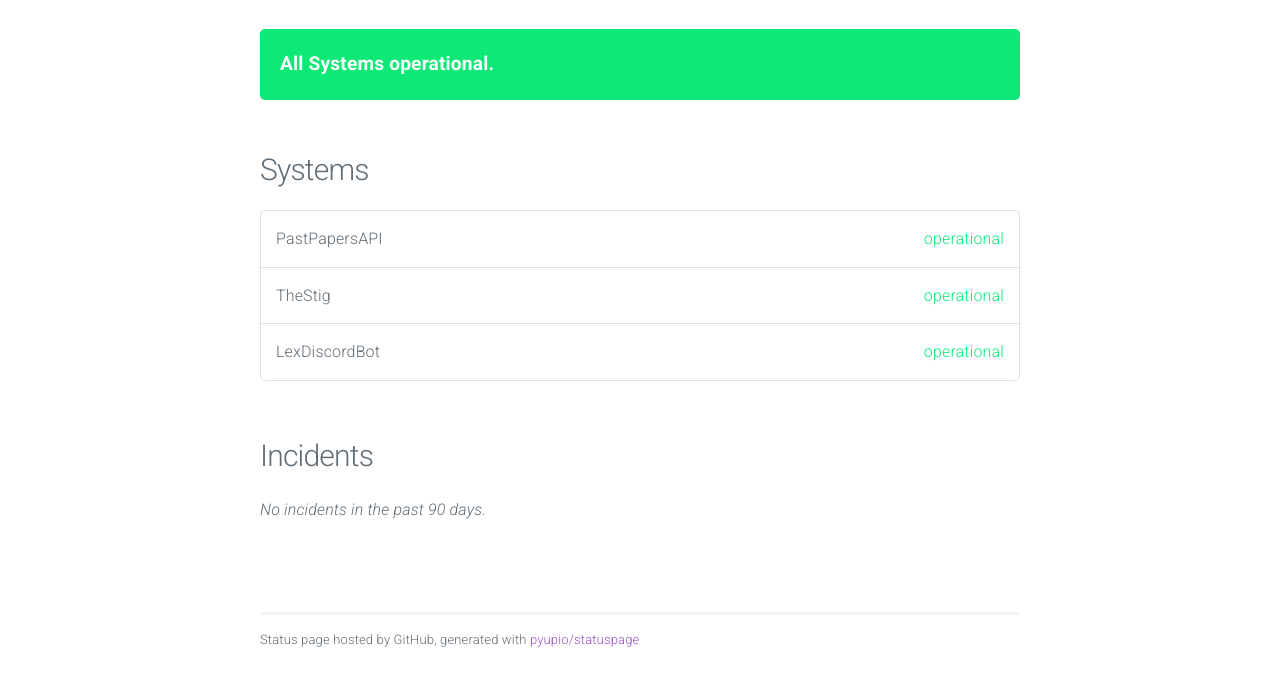
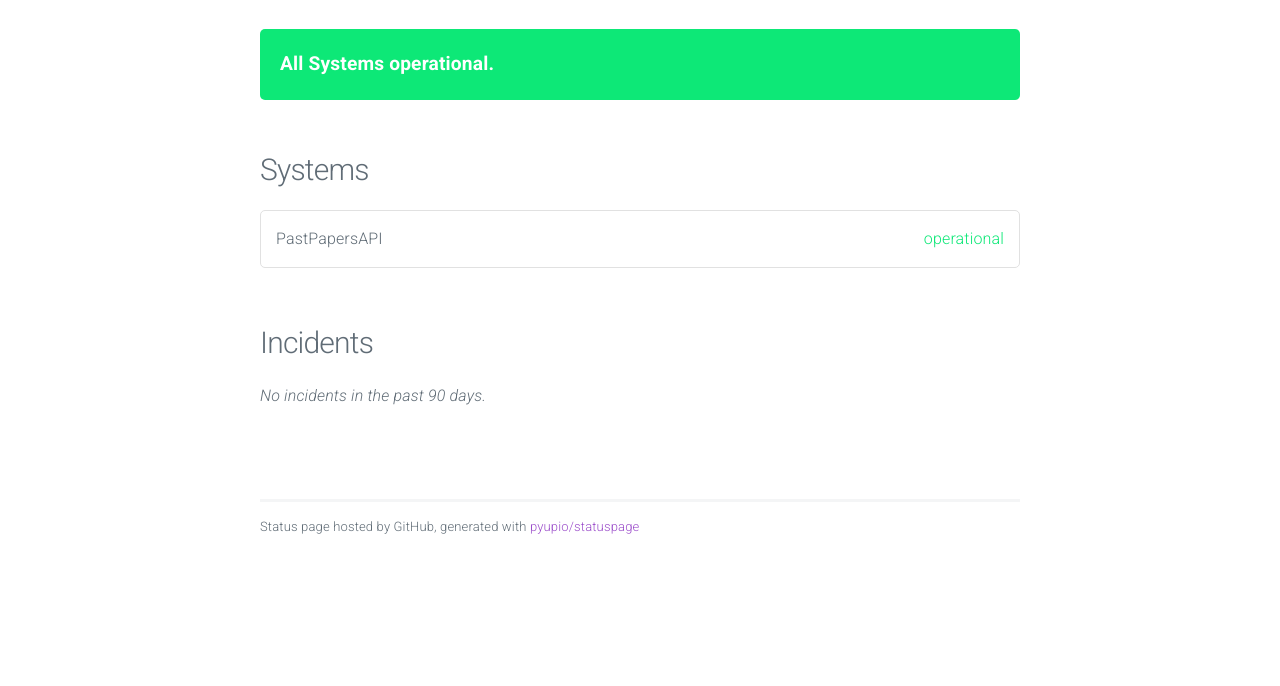
Before and after one commit to Lexteam/StatusPage, a plain HTML site: page index.html in a window 1280 px wide. Shown: the part 56-742 px from the top of the page. Drawn offline with nearby package versions, Linux system fonts and the light colour scheme.

Commit message:
update index

```diff
--- a/index.html
+++ b/index.html
@@ -43,14 +43,6 @@
 						PastPapersAPI <span class="status operational">operational</span>
 					</li>
 
-					<li>
-						TheStig <span class="status operational">operational</span>
-					</li>
-
-					<li>
-						LexDiscordBot <span class="status operational">operational</span>
-					</li>
-
 				</ul>
 
 				<h4>Incidents</h4>
```
